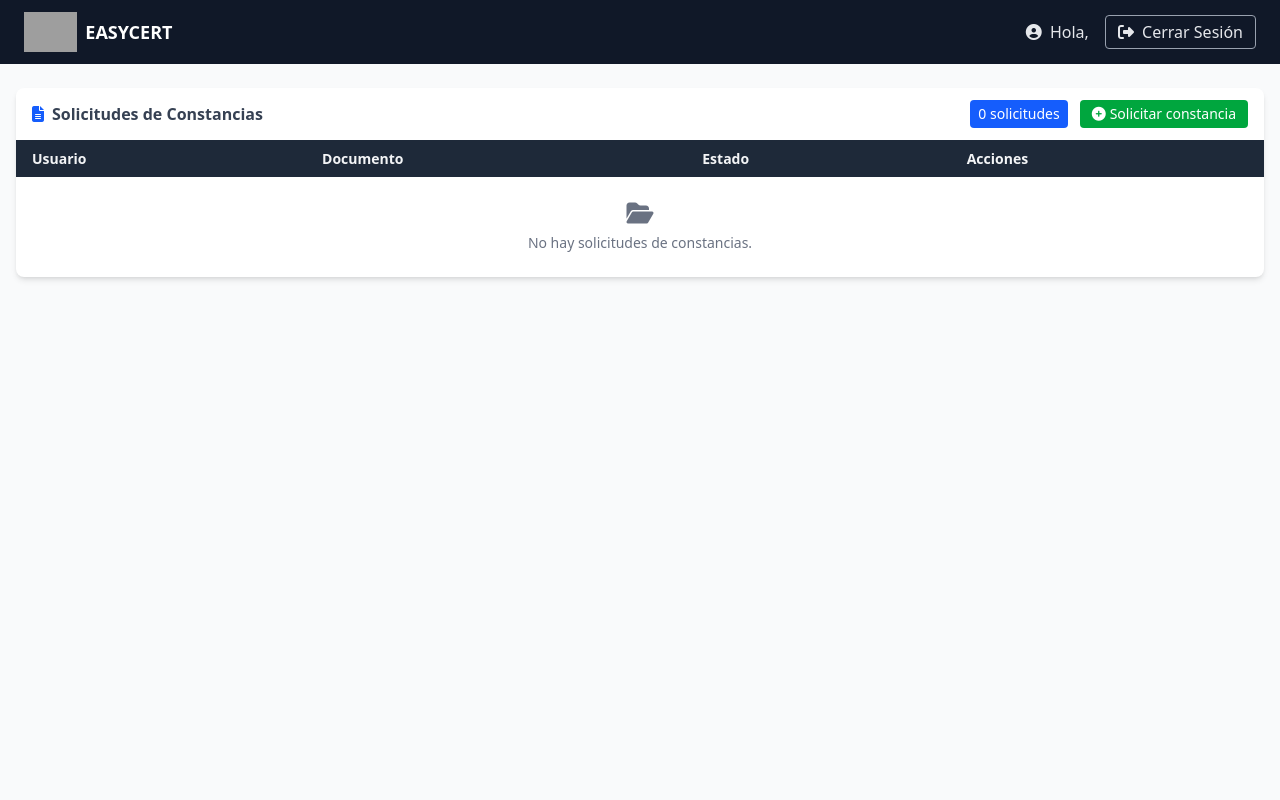
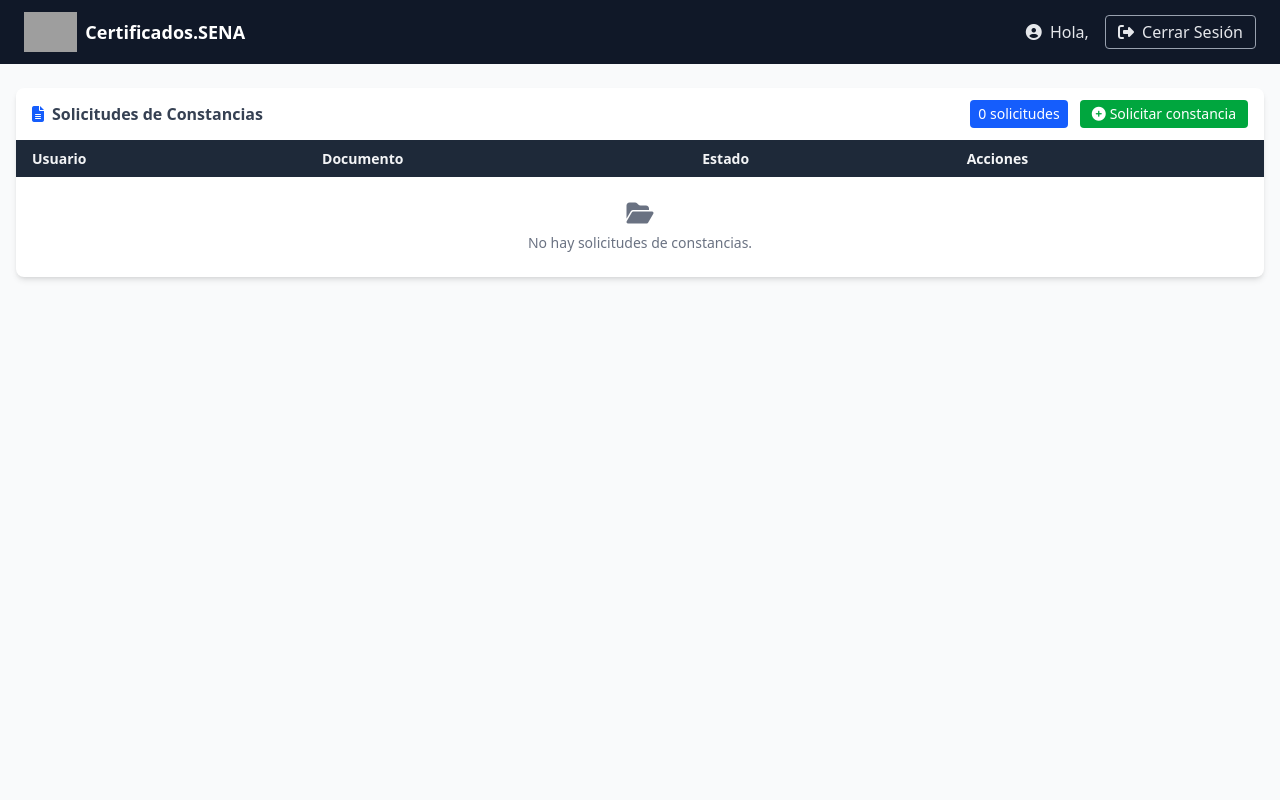
Before and after one commit to Jhodaqui/easycert-project-main-render, a Django app: page /users/user-dashboard/ in a window 1280 px wide. Run offline with Django 5.2, Linux system fonts and the light colour scheme; the visitor is signed in with stand-in values (Sample User, id 1); style sheets or scripts are compiled from the project's sources; some libraries are stand-ins or nearby versions; grey boxes are pictures that could not be loaded.

Commit message:
Update logo text from 'EASYCERT' to 'Certificados.SENA'

```diff
--- a/templates/users/user/dashboard_home.html
+++ b/templates/users/user/dashboard_home.html
@@ -9,7 +9,7 @@
   <nav class="flex items-center justify-between bg-gray-900 px-6 py-3">
     <div class="flex items-center gap-2">
       <img src="/static/img/EasyCert" alt="EasyCert Logo" class="h-10">
-      <span class="text-white font-bold text-lg">EASYCERT</span>
+      <span class="text-white font-bold text-lg">Certificados.SENA</span>
     </div>
     <div class="flex items-center gap-4">
       <span class="text-gray-200">
```
